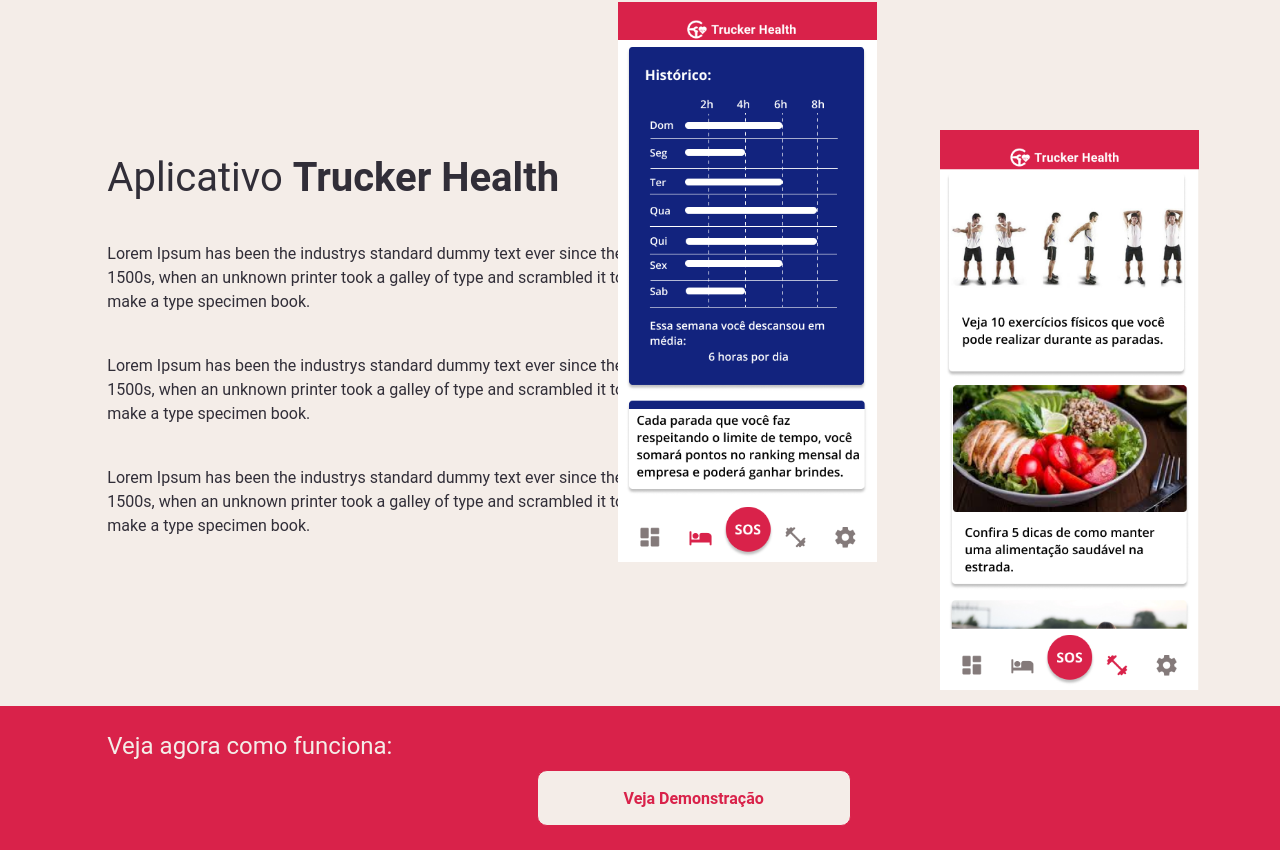
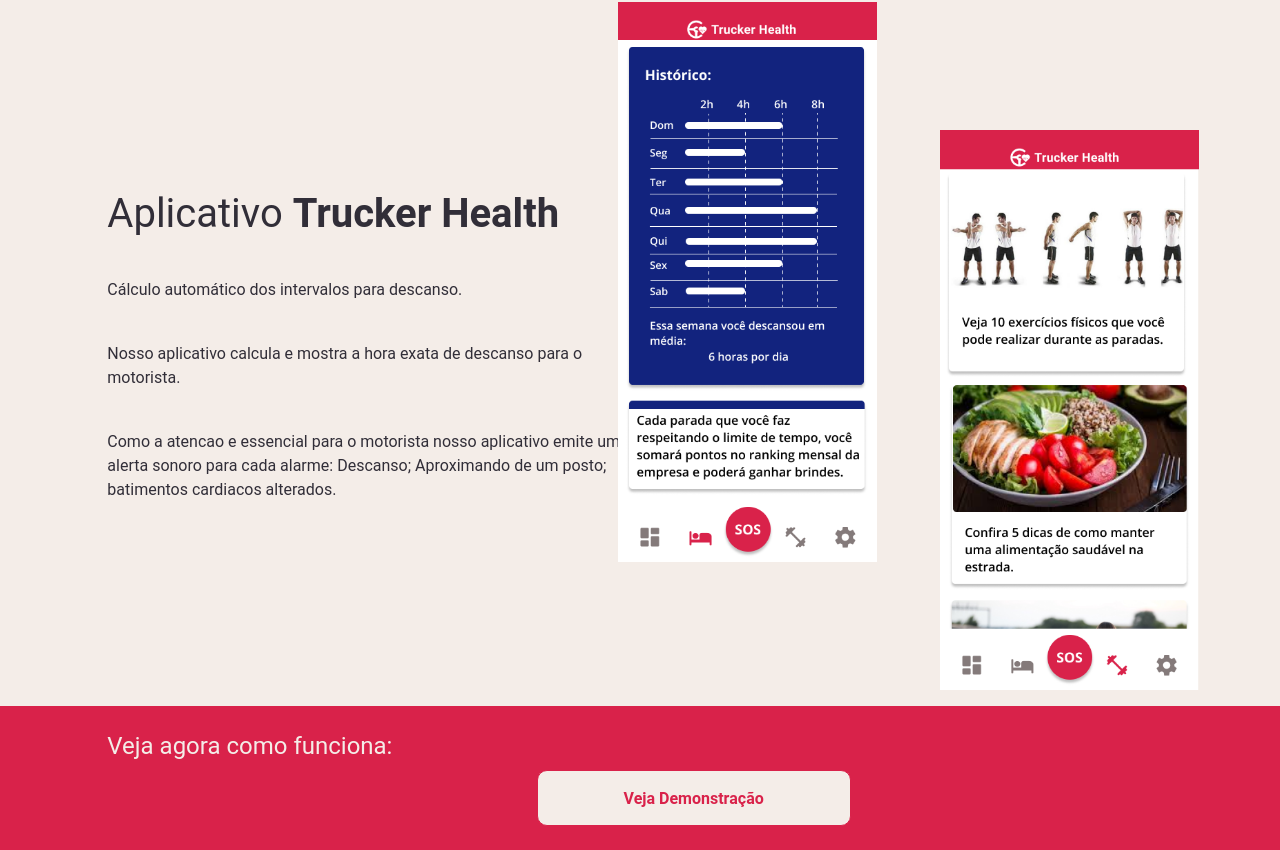
Before and after one commit to dfduarte/web-trucker-health, a React (Create React App) app: page / in a window 1280 px wide. Shown: the part 1934-2784 px from the top of the page. Built offline with nearby package versions, Linux system fonts and the light colour scheme.

Commit message:
new imagw

```diff
--- a/src/pages/home/know-more/index.tsx
+++ b/src/pages/home/know-more/index.tsx
@@ -50,19 +50,13 @@
               <strong>Trucker Health</strong>
             </Text>
             <Text color="lightDark">
-              Lorem Ipsum has been the industrys standard dummy text ever since
-              the 1500s, when an unknown printer took a galley of type and
-              scrambled it to make a type specimen book.
+              Cálculo automático dos intervalos para descanso.
             </Text>
             <Text color="lightDark">
-              Lorem Ipsum has been the industrys standard dummy text ever since
-              the 1500s, when an unknown printer took a galley of type and
-              scrambled it to make a type specimen book.
+              Nosso aplicativo calcula e mostra a hora exata de descanso para o motorista.
             </Text>
             <Text color="lightDark">
-              Lorem Ipsum has been the industrys standard dummy text ever since
-              the 1500s, when an unknown printer took a galley of type and
-              scrambled it to make a type specimen book.
+              Como a atencao e essencial para o motorista nosso aplicativo emite um alerta sonoro para cada alarme: Descanso; Aproximando de um posto; batimentos cardiacos alterados.
             </Text>
           </Stack>
         </Grid>
```
